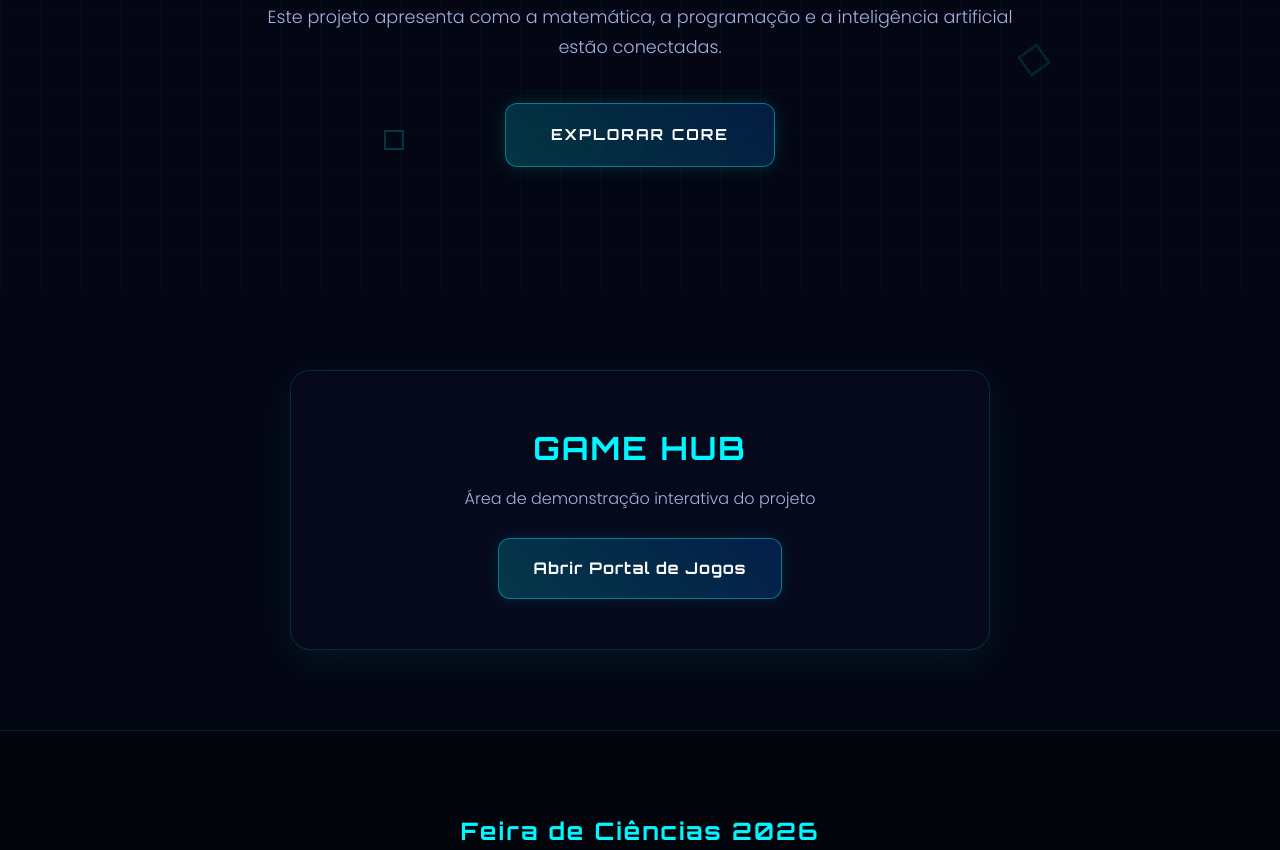
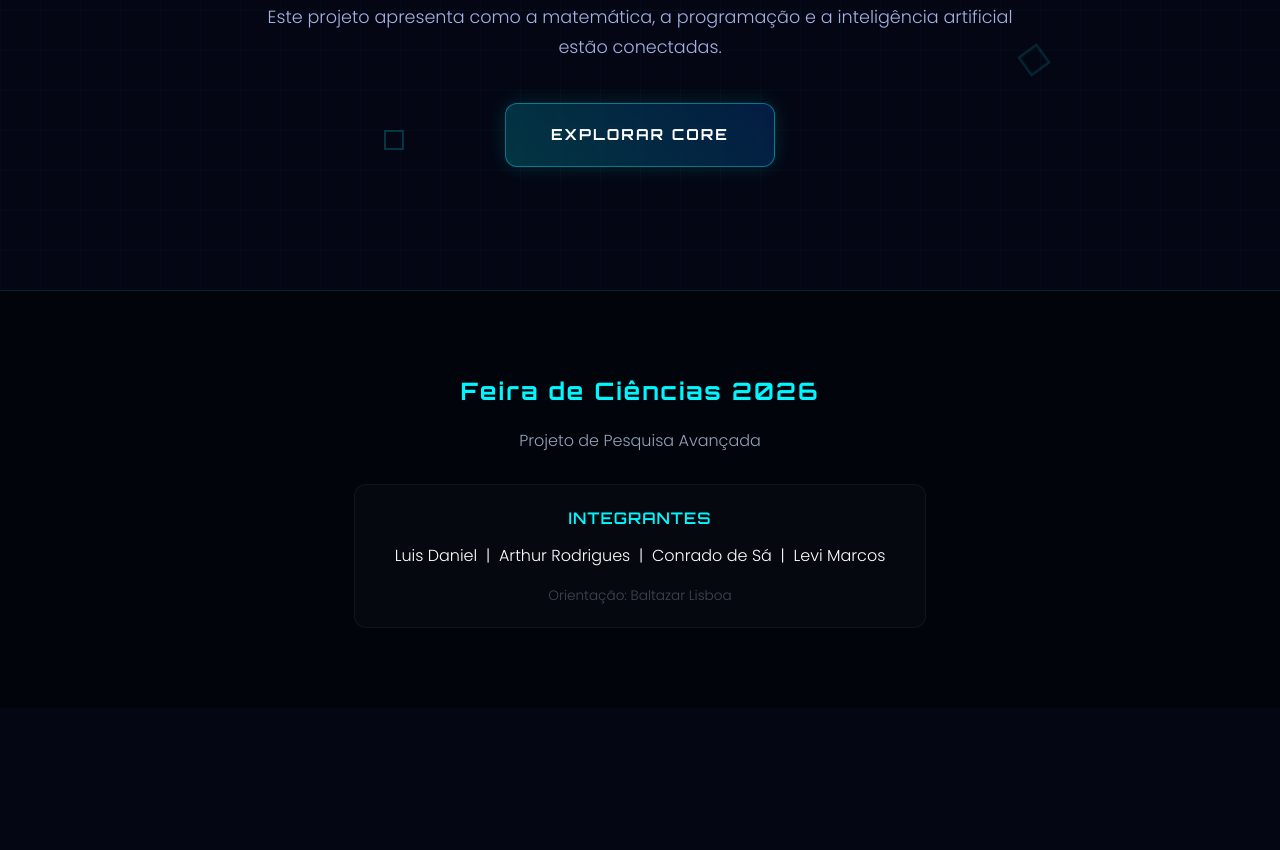
Before and after one commit to ArthurRodrigues2011/Minecraftfeira, a plain HTML site: page index.html in a window 1280 px wide. Shown: the part 510-1360 px from the top of the page. After the commit the page ends 1218 px from the top, so only its background shows below. Drawn offline with Linux system fonts and the light colour scheme.

Commit message:
Add files via upload

```diff
--- a/index.html
+++ b/index.html
@@ -64,16 +64,6 @@
         </section>
     </main>
 
-    <!-- GAME HUB -->
-    <section class="game-hub">
-        <h2>GAME HUB</h2>
-        <p>Área de demonstração interativa do projeto</p>
-
-        <a class="hub-btn" href="frontend/index.html">
-            Abrir Portal de Jogos
-        </a>
-    </section>
-
     <footer>
         <h2>Feira de Ciências 2026</h2>
         <p>Projeto de Pesquisa Avançada</p>
@@ -92,8 +82,8 @@
                 &nbsp;|&nbsp;
 
                 <a href="#" onclick="abrirMinecraft(); return false;" style="color: inherit; text-decoration: none;">
-                    Conrado de Sá
-                </a>
+ 	 Conrado de Sá
+	</a>
 
                 &nbsp;|&nbsp;
 
```
